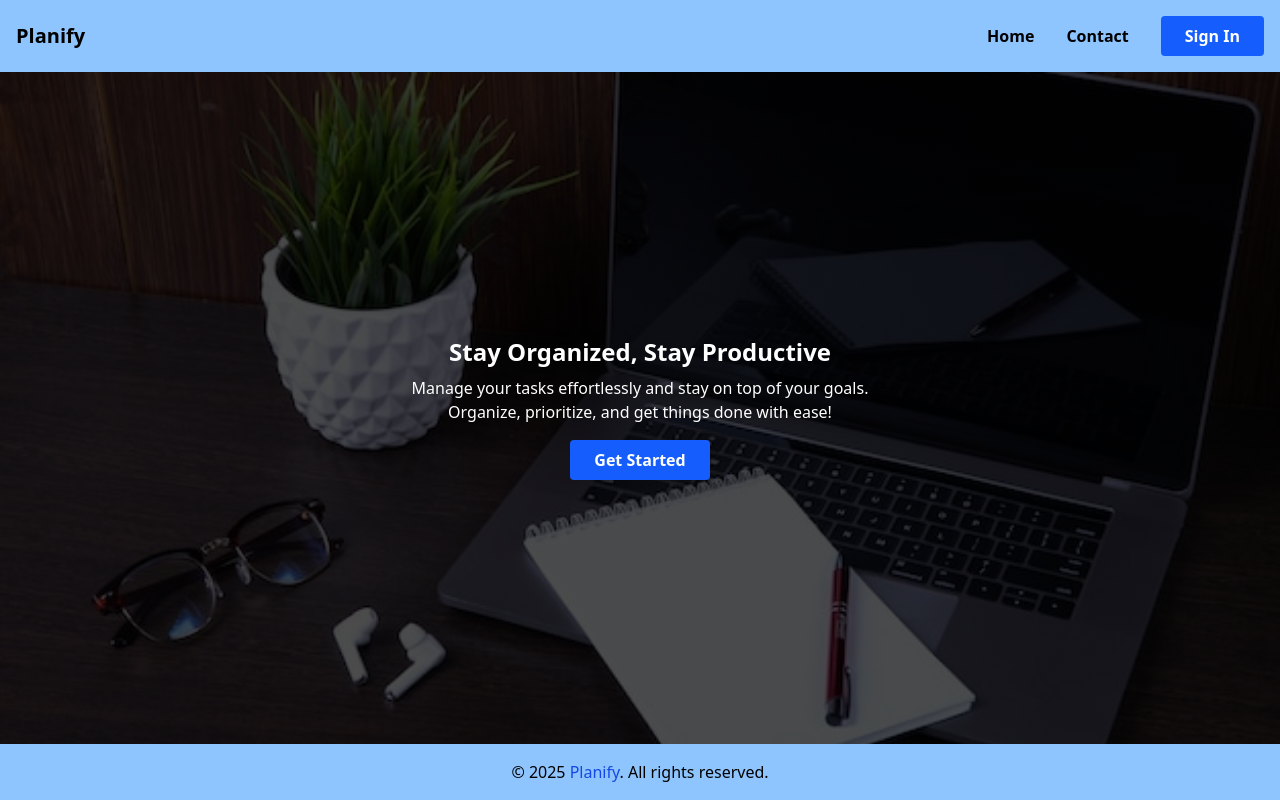
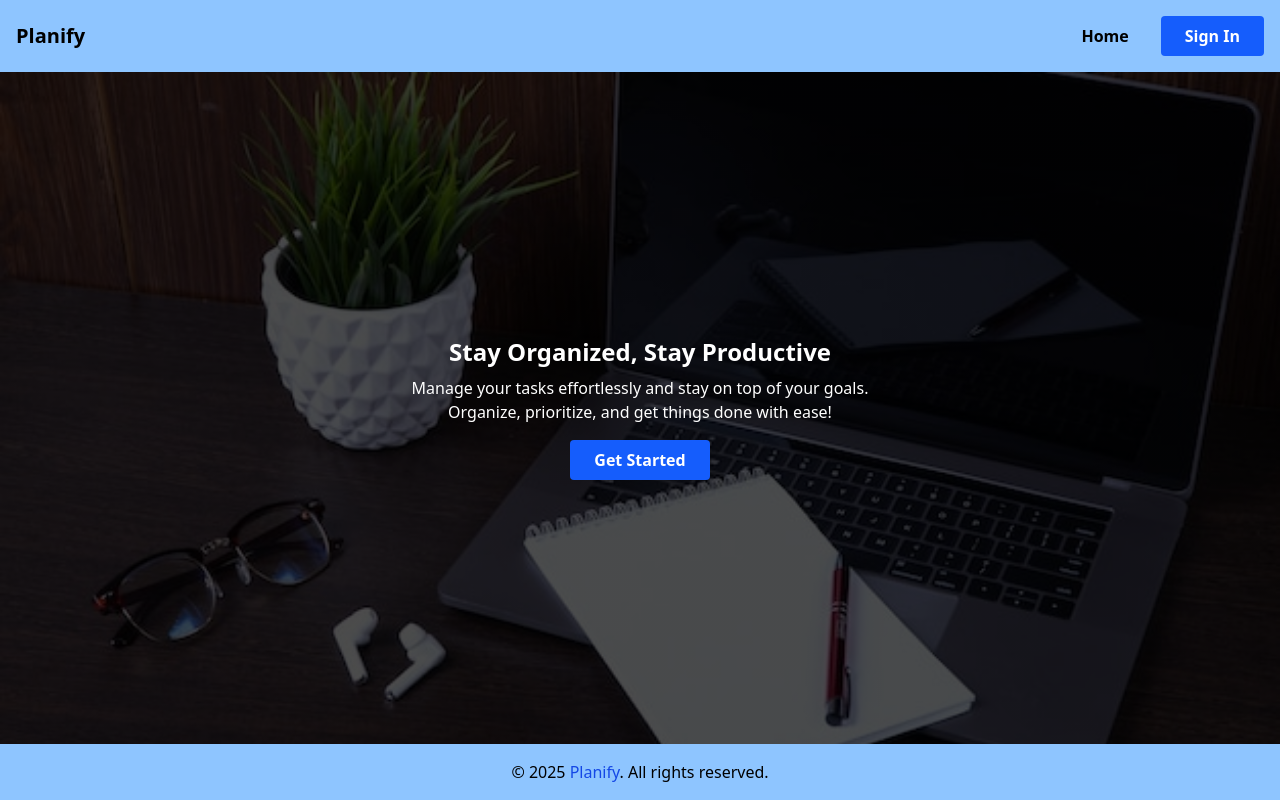
Before and after one commit to adnanakhlasofficial/todo-client, a React (Vite) app: page / in a window 1280 px wide. Built offline with nearby package versions, Linux system fonts and the light colour scheme; no server answers.

Commit message:
readme updated

```diff
--- a/src/components/Shared/Navbar/Navbar.jsx
+++ b/src/components/Shared/Navbar/Navbar.jsx
@@ -55,11 +55,6 @@ const Navbar = () => {
               Home
             </NavLink>
           </li>
-          <li>
-            <NavLink className="font-semibold" to="/">
-              Contact
-            </NavLink>
-          </li>
           {user && (
             <>
               <li>
```
Also changed, not shown: 1 other file (tests, documents, lock files or other folders).
